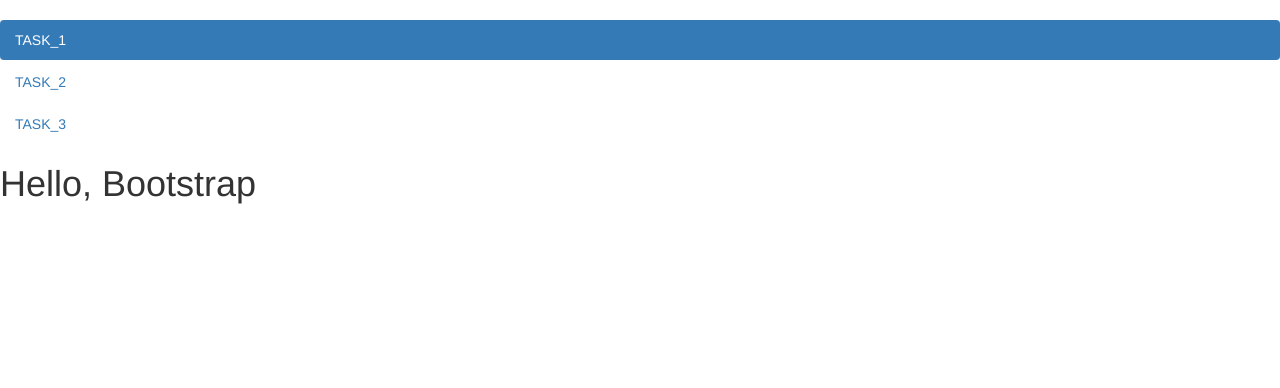
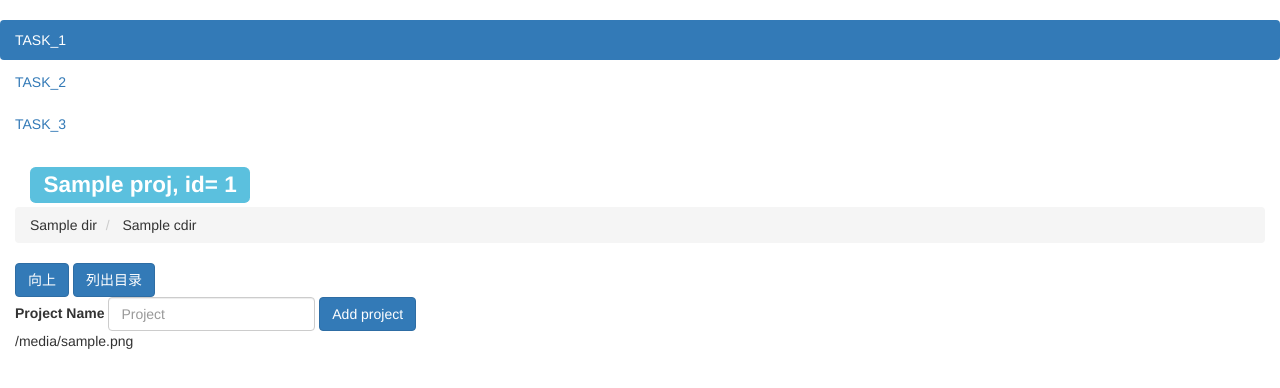
Before and after one commit to Hong-Xiang/HQLabFramework, a Flask app: template templates/main.html in a window 1280 px wide. Shown: the part 52-440 px from the top of the page. Run offline with Flask 2, Linux system fonts and the light colour scheme; the template is opened without the code that fills it: most values are stand-ins (such as "Sample title", 1, 10 or a date in 2020); some libraries are stand-ins or nearby versions.

Commit message:
File Exploler

```diff
--- a/main.py
+++ b/main.py
@@ -8,27 +8,67 @@
 import matplotlib.pyplot as plt
 import mpld3
 from IPython.display import HTML
+import random
+from flask import request
+from HQLabFramework.apps.project import Project
+
 
 app = Flask(__name__)
 app.config['TEMPLATES_AUTO_RELOAD'] = True
 Bootstrap(app)
 # app.config['SECRET_KEY'] = 'F34TF$($e34D'
 
-
+projects = []
 
 @app.route("/showdir")
 def showdir():
     files = os.listdir(".")
-    return r"<br>".join(files)
+    path_now = os.getcwd()
+    return path_now
 
 @app.route("/test")
 def test_page():
     return "TestPage"
 
+@app.route("/add_project", methods=['GET', 'POST'])
+def add_project():
+    project_name = request.args.get("project_name")
+    projects.append(Project(id=random.randint(0, 1000), name=project_name))
+    return render_template('main.html', projects=projects)
+
+@app.route("/project_enter_folder", methods=['GET', 'POST'])
+def project_enter_folder():
+    project_id = int(request.args.get("proj_id"))
+    path_target = request.args.get("path")
+    for p in projects:
+        if p.id == project_id:
+            p.enter(path_target)
+    return render_template('main.html', projects=projects)
+
+@app.route("/project_upper", methods=['GET', 'POST'])
+def project_upper():
+    project_id = int(request.args.get("proj_id"))
+    for p in projects:
+        if p.id == project_id:
+            p.upper()
+    return render_template('main.html', projects=projects)
+
+@app.route("/open_file", methods=['GET'])
+def open_file():
+    filename = request.args.get("path")
+    with open(filename) as fin:
+        str = fin.read()
+    return render_template('main.html', projects=projects, textfile=str)
 @app.route('/')
 def home():
     # return render_template('index.html')
-    return render_template('main.html')
+
+    # path_now = os.getcwd()
+    # cdir = os.path.basename(path_now)
+    # pdir = os.path.dirname(path_now)
+    # pdirs = pdir.split('/')
+    # pdirs = pdirs[1:]
+    return render_template('main.html', projects=projects)
     # return render_template('dashborad.html')
 
 
--- a/templates/layout.html
+++ b/templates/layout.html
@@ -8,7 +8,7 @@
       <button type="button" class="navbar-toggle collapsed" data-toggle="collapse" data-target="#bs-example-navbar-collapse-1" aria-expanded="false">
       <span class="glyphicon glyphicon-th-list" aria-hidden="true"></span>
       </button>
-      <a class="navbar-brand" href="#">Brand</a>
+      <a class="navbar-brand" href="/">Brand</a>
     </div>
 
     <!-- Collect the nav links, forms, and other content for toggling -->
@@ -58,4 +58,11 @@
   <li role="presentation"><a href="#">TASK_2</a></li>
   <li role="presentation"><a href="#">TASK_3</a></li>
 </ul>
+
+
+
+{% for proj in projects %}
+{% block project_block scoped %}
 {% endblock %}
+{% endfor %}
+{% endblock %}
--- a/templates/main.html
+++ b/templates/main.html
@@ -1,5 +1,50 @@
 {% extends "layout.html" %}
 {% block content %}
 {{ super() }}
-<h1>Hello, Bootstrap</h1>
+<div class="container-fluid">
+    <form class="form-inline" role="form" method="GET" action="{{ url_for("add_project") }}">
+        <div class="form-group">
+            <label for="PeojectNameInput">Project Name</label>
+            <input name="project_name" type="text" class="form-control" id="PeojectNameInput" placeholder="Project">
+        </div>
+        <button class="btn btn-primary" role="button" type="submit">
+            Add project
+        </button>
+    </form>
+</div>
+
+<div class="container-fluid">
+    {{ textfile }}
+</div>
 {% endblock %}
+
+{% block project_block %}
+{{ super() }}
+<div class="container-fluid">
+    <div class="container-fluid">
+    <h2> <span class="label label-info"> {{ proj.name }}, id= {{ proj.id }} </span> </h2>
+    </div>
+    <ol class="breadcrumb">
+        {% for dir in proj.pdirs %}
+            <li>{{ dir }}</li>
+        {% endfor %}
+        <li> {{ proj.cdir.basename }} </li>
+    </ol>
+    <a class="btn btn-primary" href=" {{ url_for("project_upper", proj_id=proj.id) }} "> 向上 </a>
+    <button class="btn btn-primary" type="button" data-toggle="collapse" data-target="#collapseExample{{ proj.id }}" aria-expanded="false" aria-controls="collapseExample{{ proj.id }}">
+    列出目录
+    </button>
+    <div class="collapse" id="collapseExample{{ proj.id }}">
+    <div class="btn-group-vertical" role="group" aria-label="current_dir_{{ proj.id }}">
+        {% for file in proj.child_dirs %}
+            <a class="btn btn-primary" href=" {{ url_for("project_enter_folder", path=file.fullpath, proj_id=proj.id) }} "> {{ file.basename }} </a>
+        {% endfor %}
+    </div>
+    <ul class="list-group">
+        {% for file in proj.child_files %}
+            <li class="list-group-item"> <a href=" {{ url_for("open_file", path=file.fullpath )}} "> {{ file.basename }} </a> </li>
+        {% endfor %}
+    </ul>
+    </div>
+</div>
+{% endblock %}
```
Also changed, not shown: apps/project.py (added, +95 -0 lines), apps/__init__.py (added).
